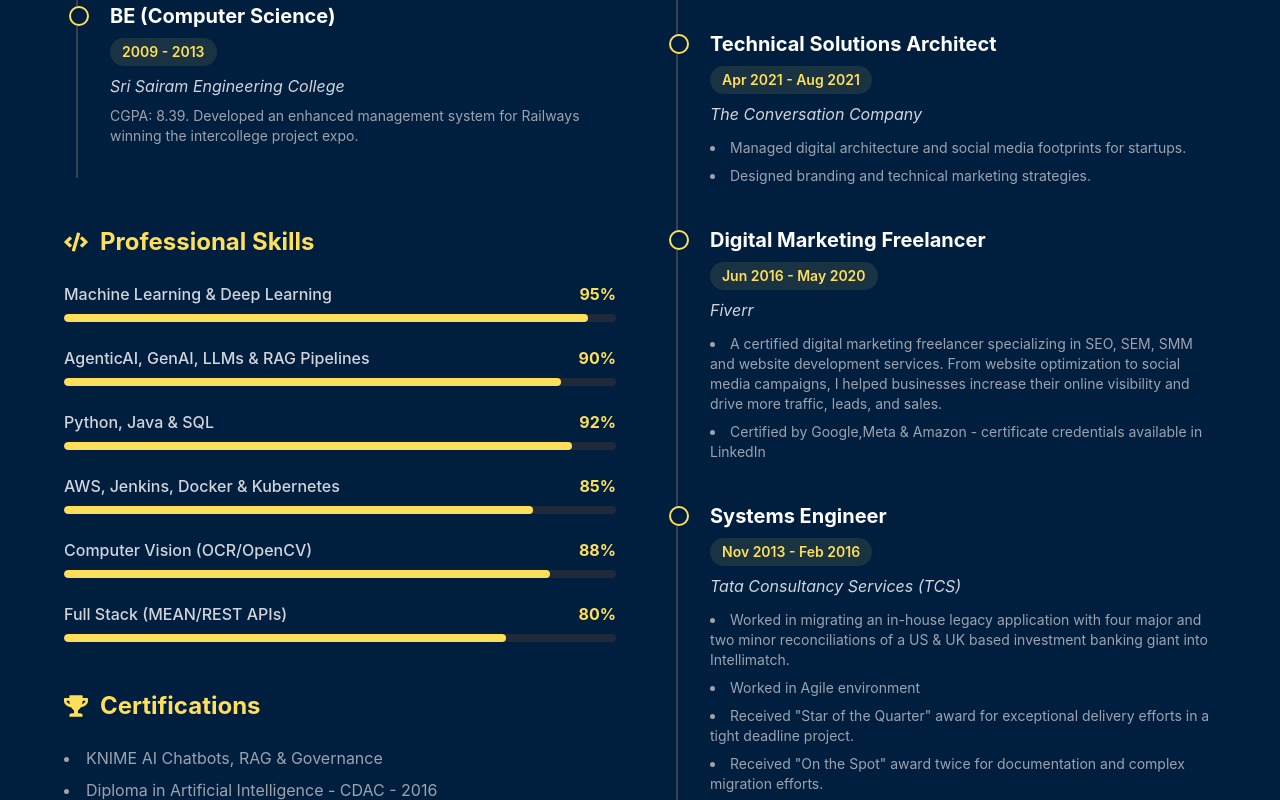
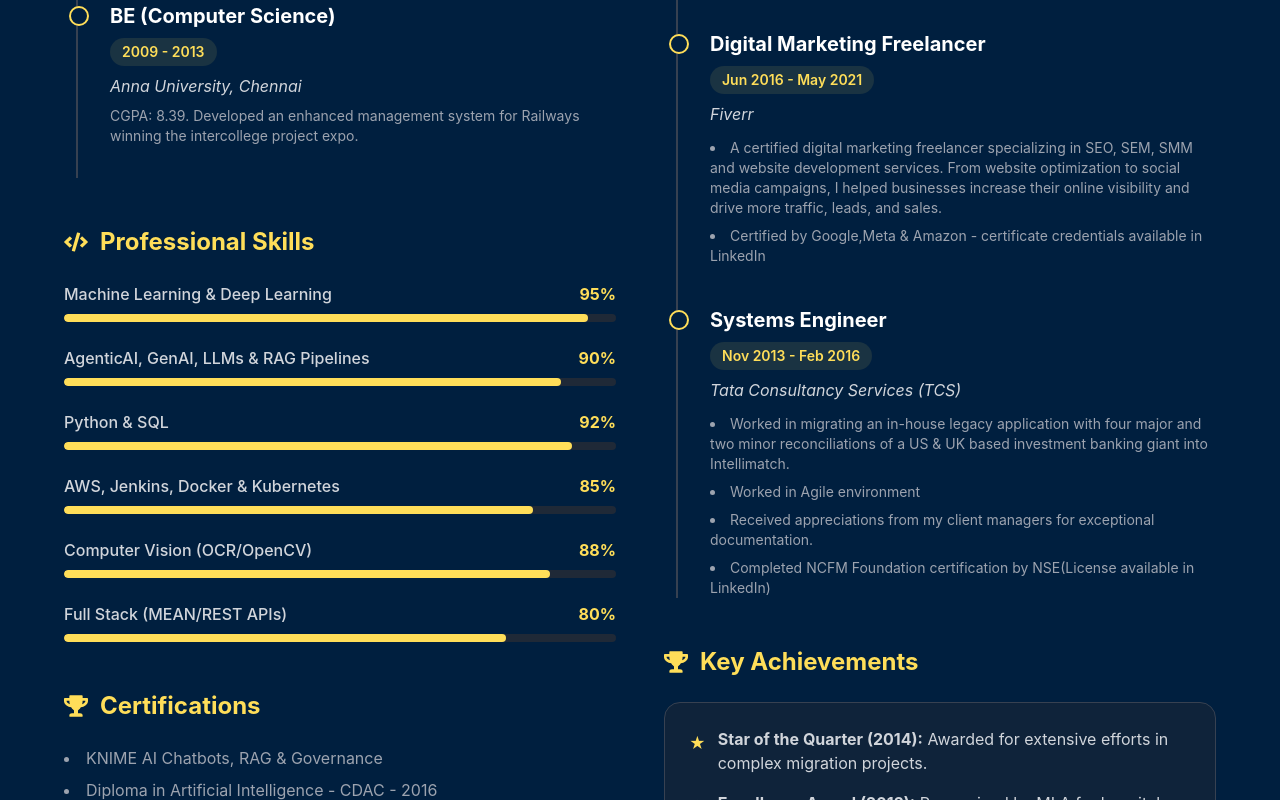
Before and after one commit to aishwaryaarunachalam/portfolio-site-react, a React (Vite) app: page /portfolio-site-react/resume in a window 1280 px wide. Shown: the part 580-1380 px from the top of the page. Built offline with nearby package versions, Linux system fonts and the light colour scheme.

Commit message:
Update resume

```diff
--- a/src/pages/Resume.jsx
+++ b/src/pages/Resume.jsx
@@ -15,7 +15,7 @@ const Resume = () => {
   const skills = [
     { name: "Machine Learning & Deep Learning", level: "95%" },
     { name: "AgenticAI, GenAI, LLMs & RAG Pipelines", level: "90%" },
-    { name: "Python, Java & SQL", level: "92%" },
+    { name: "Python & SQL", level: "92%" },
     { name: "AWS, Jenkins, Docker & Kubernetes", level: "85%" },
     { name: "Computer Vision (OCR/OpenCV)", level: "88%" },
     { name: "Full Stack (MEAN/REST APIs)", level: "80%" }
@@ -77,7 +77,7 @@ const Resume = () => {
                   <div className="inline-block bg-primary/10 text-primary px-3 py-1 rounded-full text-sm font-semibold my-2">
                     2009 - 2013
                   </div>
-                  <p className="text-gray-300 italic mb-2">Sri Sairam Engineering College</p>
+                  <p className="text-gray-300 italic mb-2">Anna University, Chennai</p>
                   <p className="text-gray-400 text-sm">
                     CGPA: 8.39. Developed an enhanced management system for Railways winning the intercollege project expo.
                   </p>
@@ -149,26 +149,12 @@ const Resume = () => {
                   </ul>
                 </div>
 
-                {/* Job 2 */}
-                <div className="relative">
-                  <span className="absolute -left-[41px] top-1 h-5 w-5 rounded-full border-2 border-primary bg-dark"></span>
-                  <h4 className="text-xl font-bold text-white">Technical Solutions Architect</h4>
-                  <div className="inline-block bg-primary/10 text-primary px-3 py-1 rounded-full text-sm font-semibold my-2">
-                    Apr 2021 - Aug 2021
-                  </div>
-                  <p className="text-gray-300 italic mb-3">The Conversation Company</p>
-                  <ul className="list-disc list-inside text-gray-400 text-sm space-y-2">
-                    <li>Managed digital architecture and social media footprints for startups.</li>
-                    <li>Designed branding and technical marketing strategies.</li>
-                  </ul>
-                </div>
-
                 {/* Job 3 */}
                 <div className="relative">
                   <span className="absolute -left-[41px] top-1 h-5 w-5 rounded-full border-2 border-primary bg-dark"></span>
                   <h4 className="text-xl font-bold text-white">Digital Marketing Freelancer</h4>
                   <div className="inline-block bg-primary/10 text-primary px-3 py-1 rounded-full text-sm font-semibold my-2">
-                    Jun 2016 - May 2020
+                    Jun 2016 - May 2021
                   </div>
                   <p className="text-gray-300 italic mb-3">Fiverr</p>
                   <ul className="list-disc list-inside text-gray-400 text-sm space-y-2">
@@ -188,8 +174,6 @@ const Resume = () => {
                   <ul className="list-disc list-inside text-gray-400 text-sm space-y-2">
                     <li>Worked in migrating an in-house legacy application with four major and two minor reconciliations of a US & UK based investment banking giant into Intellimatch.</li>
                     <li>Worked in Agile environment </li>
-                    <li>Received "Star of the Quarter" award for exceptional delivery efforts in a tight deadline project.</li>
-                    <li>Received "On the Spot" award twice for documentation and complex migration efforts.</li>
                     <li>Received appreciations from my client managers for exceptional documentation.</li>
                     <li>Completed NCFM Foundation certification by NSE(License available in LinkedIn)</li>
                   </ul>
@@ -215,7 +199,7 @@ const Resume = () => {
                   </li>
                   <li className="flex gap-3 text-gray-300">
                     <span className="text-primary mt-1">★</span>
-                    <span><strong>On the Spot Awards (TCS):</strong> Received twice for exceptional documentation and learning curve.</span>
+                    <span><strong>On the Spot Award (TCS):</strong> Received twice for exceptional documentation and learning curve.</span>
                   </li>
                 </ul>
               </div>
```
